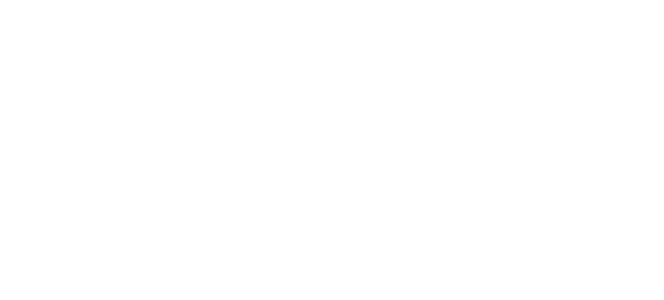
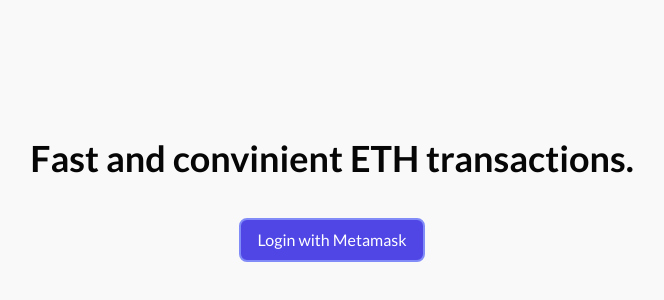
Before and after one commit to khrapunov967/react-eth-transaction-app, a React (Create React App) app: page / in a window 1280 px wide. Shown: the part 200-500 px from the top of the page, without its empty margins (308-972 px from the left). Built offline with nearby package versions, Linux system fonts and the light colour scheme.

Commit message:
Make login page and connect Metamask wallet function

```diff
--- a/public/index.html
+++ b/public/index.html
@@ -6,6 +6,9 @@
     <meta name="viewport" content="width=device-width, initial-scale=1" />
     <meta name="theme-color" content="#000000" />
     <meta name="description" content="Web site created using create-react-app" />
+    <link rel="preconnect" href="https://fonts.googleapis.com">
+    <link rel="preconnect" href="https://fonts.gstatic.com" crossorigin>
+    <link href="https://fonts.googleapis.com/css2?family=Lato:wght@300;400;700&display=swap" rel="stylesheet">
     <title>Crypto Transaction App</title>
   </head>
   <body>
--- a/src/App.js
+++ b/src/App.js
@@ -1,9 +1,20 @@
-import React from "react";
+import React, {useState} from "react";
+import LoginPage from "./pages/LoginPage/LoginPage";
+import MainPage from "./pages/MainPage/MainPage";
 
 function App() {
+
+  const [userAddress, setUserAddress] = useState("");
+
+  const connectMetamaskWallet = async (e) => {
+    e.preventDefault();
+    const response = await window.ethereum.send("eth_requestAccounts");
+    setUserAddress(response.result[0]);
+  }
+
   return (
     <div className="wrapper">
-
+      {!!userAddress ? <MainPage userAddress={userAddress}/> : <LoginPage connectMetamaskWallet={connectMetamaskWallet} />}
     </div>
   );
 }
--- /dev/null
+++ b/src/components/Title/Title.jsx
@@ -0,0 +1,9 @@
+import React from "react";
+
+const Title = ({titleName, ...props}) => {
+    return (
+        <p {...props}>{titleName}</p>
+    );
+};
+
+export default Title;
--- /dev/null
+++ b/src/components/UI/MyButton/MyButton.jsx
@@ -0,0 +1,9 @@
+import React from "react";
+
+const MyButton = ({className, buttonName, onClick}) => {
+    return (
+        <button className={className} onClick={onClick}>{buttonName}</button>
+    );
+};
+
+export default MyButton;
--- a/src/index.css
+++ b/src/index.css
@@ -7,4 +7,16 @@
   margin: 0;
   box-sizing: border-box;
   outline: none;
+  font-family: 'Lato', sans-serif;
+  color: #060606;
 }
+
+body {
+  background: #f9f9f9;
+}
+
+.wrapper {
+  max-width: 1440px;
+  height: 100vh;
+  margin: 0 auto;
+}
--- /dev/null
+++ b/src/pages/LoginPage/LoginPage.jsx
@@ -0,0 +1,31 @@
+import React from "react";
+import Title from "../../components/Title/Title";
+import MyButton from "../../components/UI/MyButton/MyButton";
+
+const LoginPage = ({connectMetamaskWallet}) => {
+
+    return (
+        <section className="w-full h-full flex flex-col justify-center items-center">
+            <Title
+                titleName={"Fast and convinient ETH transactions."}
+                className={"text-4xl font-bold mb-10"}
+            />
+
+            <MyButton
+                className={`
+                    bg-indigo-600
+                    text-white
+                    rounded-lg
+                    border-solid border-2 border-indigo-400
+                    px-4 py-2
+                    hover:bg-indigo-500
+                    transition ease-in-out`
+                }
+                buttonName={"Login with Metamask"}
+                onClick={connectMetamaskWallet}
+            />
+        </section>
+    );
+};
+
+export default LoginPage;
--- /dev/null
+++ b/src/pages/MainPage/MainPage.jsx
@@ -0,0 +1,11 @@
+import React from "react";
+
+const MainPage = ({userAddress}) => {
+    return (
+        <div>
+            <p>{userAddress}</p>
+        </div>
+    );
+};
+
+export default MainPage;
```
Also changed, not shown: src/assets/images/metamask-img.png (added).
